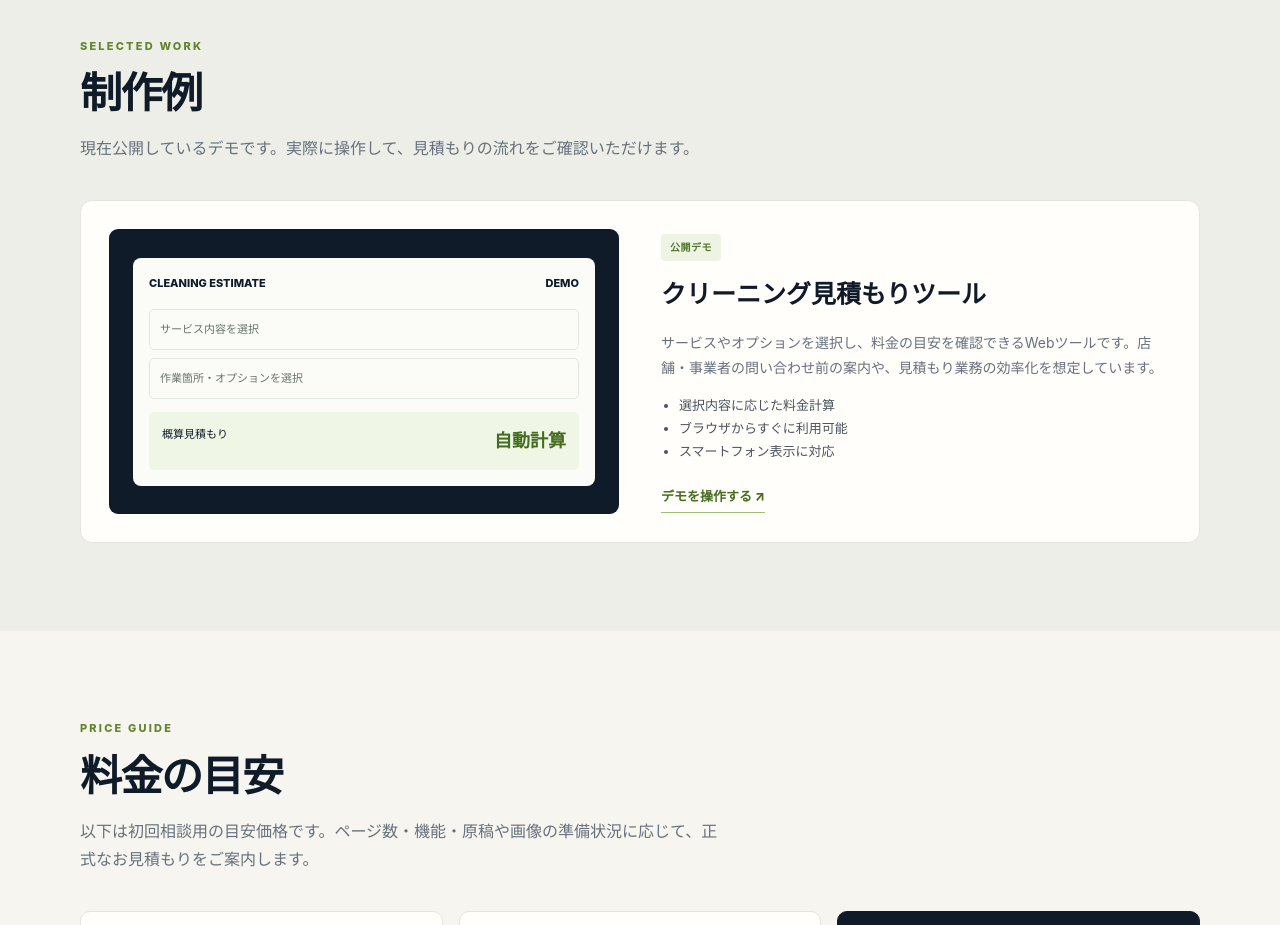
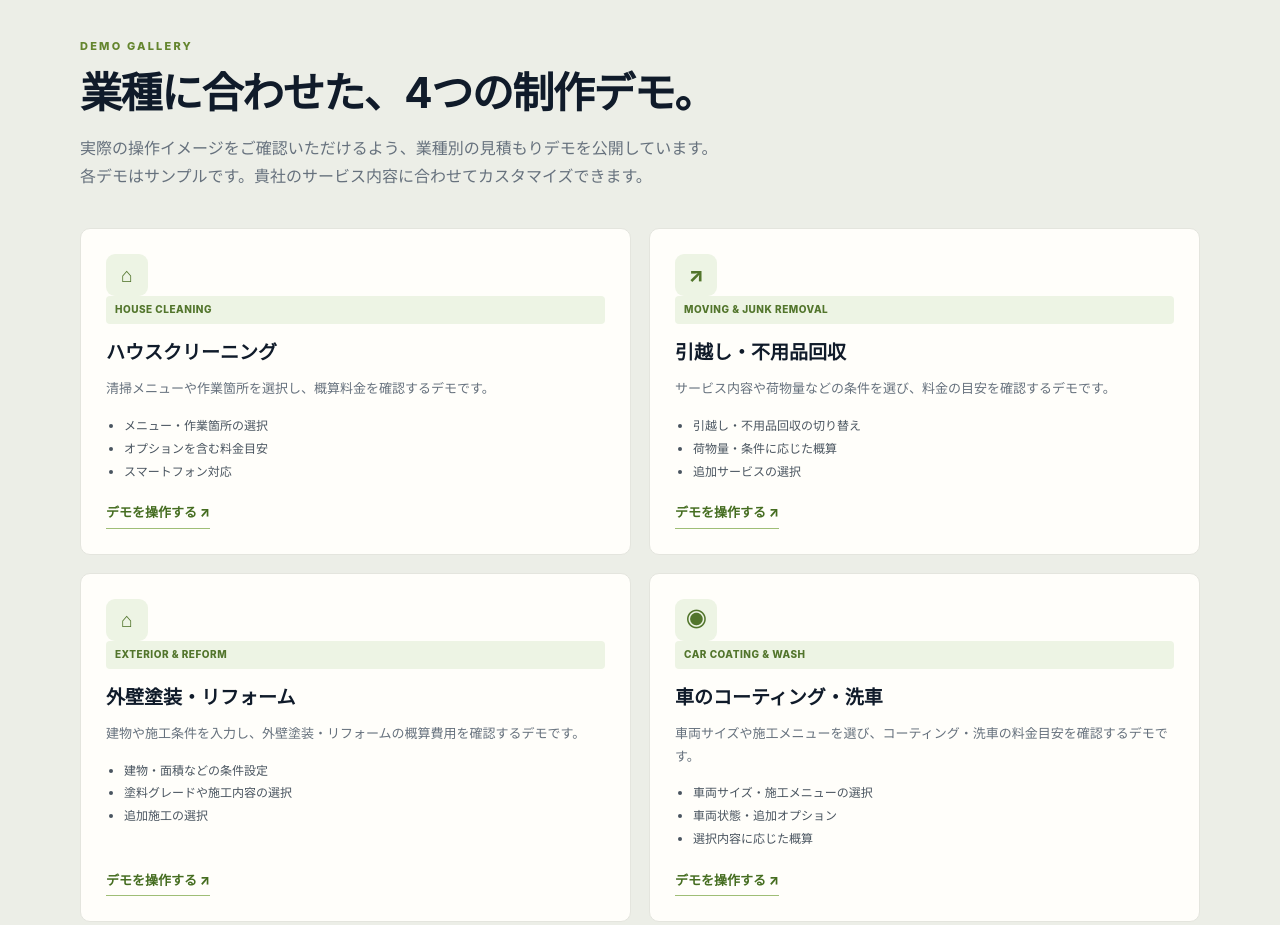
Before and after one commit to luno-creative/luno-creative.github.io, a plain HTML site: page index.html in a window 1280 px wide. Shown: the part 1500-2425 px from the top of the page. Drawn offline with Linux system fonts and the light colour scheme.

Commit message:
Improve LUNO landing page for inbound leads

```diff
--- a/index.html
+++ b/index.html
@@ -3,9 +3,9 @@
 <head>
   <meta charset="utf-8">
   <meta name="viewport" content="width=device-width, initial-scale=1">
-  <meta name="description" content="LUNO CREATIVEは、小さなお店・事業者向けにホームページや業務に役立つWebツールを制作します。">
+  <meta name="description" content="LUNO CREATIVEは、小規模事業者向けにホームページ制作・業務効率化Webツール・自動見積もりシステムを提供します。4業種のデモを公開中。">
   <meta name="theme-color" content="#101b2a">
-  <title>LUNO CREATIVE｜小さな事業に、ちょうどいいWeb制作</title>
+  <title>LUNO CREATIVE｜小さな事業に、ちょうどいいWeb制作と業務効率化</title>
   <style>
     :root{--navy:#101b2a;--navy2:#17283a;--cream:#f6f5ef;--paper:#fffefa;--green:#b9e66a;--muted:#66717d;--line:#e4e5de;--white:#fff}
     *{box-sizing:border-box}
@@ -69,6 +69,13 @@
     .work p{font-size:14px;color:var(--muted)}
     .work ul{padding-left:18px;color:#49545f;font-size:13px}
     .text-link{display:inline-flex;gap:8px;align-items:center;margin-top:10px;font-size:13px;font-weight:800;color:#456d20;text-decoration:none;border-bottom:1px solid #9fbe76;padding-bottom:4px}
+    .demo-grid{display:grid;grid-template-columns:repeat(2,1fr);gap:18px}
+    .demo-card{background:var(--paper);border:1px solid var(--line);border-radius:10px;padding:25px;display:flex;flex-direction:column;min-height:100%}
+    .demo-card h3{font-size:19px;margin:12px 0 8px}
+    .demo-card p{font-size:13px;color:var(--muted);margin:0 0 15px}
+    .demo-card ul{padding-left:18px;color:#49545f;font-size:12px;line-height:1.9;margin:0 0 18px}
+    .demo-card .text-link{margin-top:auto;align-self:flex-start}
+    .demo-icon{width:42px;height:42px;border-radius:9px;background:#edf4e4;color:#52752c;display:grid;place-items:center;font-size:20px;font-weight:850}
     .price-grid{display:grid;grid-template-columns:repeat(3,1fr);gap:16px}
     .price{background:var(--paper);border:1px solid var(--line);border-radius:10px;padding:25px}
     .price.featured{background:var(--navy);color:white;border-color:var(--navy);position:relative}
@@ -92,7 +99,7 @@
     footer{background:#0b1420;color:#aeb9c4;padding:30px 0;font-size:11px}
     .foot{display:flex;justify-content:space-between;align-items:center;gap:15px}
     .foot a{color:#d9e2e8;text-decoration:none}
-    @media(max-width:800px){.hero-inner{grid-template-columns:1fr;gap:35px;padding:65px 0}.mock{max-width:500px;margin:auto;width:100%}.cards,.price-grid{grid-template-columns:1fr}.work{grid-template-columns:1fr;gap:24px}.steps{grid-template-columns:1fr 1fr}nav{gap:13px}nav a:not(.nav-cta){display:none}}
+    @media(max-width:800px){.hero-inner{grid-template-columns:1fr;gap:35px;padding:65px 0}.mock{max-width:500px;margin:auto;width:100%}.cards,.price-grid,.demo-grid{grid-template-columns:1fr}.work{grid-template-columns:1fr;gap:24px}.steps{grid-template-columns:1fr 1fr}nav{gap:13px}nav a:not(.nav-cta){display:none}}
     @media(max-width:480px){.wrap{width:min(100% - 28px,1120px)}.nav{height:62px}.hero-inner{min-height:0;padding:58px 0}.hero p{font-size:14px}section{padding:65px 0}.work{padding:15px}.work-visual{padding:15px;min-height:230px}.steps{grid-template-columns:1fr 1fr}.foot{align-items:flex-start;flex-direction:column}}
   </style>
 </head>
@@ -155,31 +162,40 @@
   <section class="work-section" id="works">
     <div class="wrap">
       <div class="section-head">
-        <div class="kicker">SELECTED WORK</div>
-        <h2>制作例</h2>
-        <p class="lead">現在公開しているデモです。実際に操作して、見積もりの流れをご確認いただけます。</p>
+        <div class="kicker">DEMO GALLERY</div>
+        <h2>業種に合わせた、4つの制作デモ。</h2>
+        <p class="lead">実際の操作イメージをご確認いただけるよう、業種別の見積もりデモを公開しています。各デモはサンプルです。貴社のサービス内容に合わせてカスタマイズできます。</p>
       </div>
-      <article class="work">
-        <div class="work-visual">
-          <div class="mini-window">
-            <div class="mini-head"><span>CLEANING ESTIMATE</span><span>DEMO</span></div>
-            <div class="mini-field">サービス内容を選択</div>
-            <div class="mini-field">作業箇所・オプションを選択</div>
-            <div class="mini-result"><span>概算見積もり</span><strong>自動計算</strong></div>
-          </div>
-        </div>
-        <div>
-          <span class="tag">公開デモ</span>
-          <h3>クリーニング見積もりツール</h3>
-          <p>サービスやオプションを選択し、料金の目安を確認できるWebツールです。店舗・事業者の問い合わせ前の案内や、見積もり業務の効率化を想定しています。</p>
-          <ul>
-            <li>選択内容に応じた料金計算</li>
-            <li>ブラウザからすぐに利用可能</li>
-            <li>スマートフォン表示に対応</li>
-          </ul>
+      <div class="demo-grid">
+        <article class="demo-card">
+          <div class="demo-icon">⌂</div><span class="tag">HOUSE CLEANING</span>
+          <h3>ハウスクリーニング</h3>
+          <p>清掃メニューや作業箇所を選択し、概算料金を確認するデモです。</p>
+          <ul><li>メニュー・作業箇所の選択</li><li>オプションを含む料金目安</li><li>スマートフォン対応</li></ul>
           <a class="text-link" href="https://luno-creative.github.io/cleaning-estimate-demo/" target="_blank" rel="noopener">デモを操作する ↗</a>
-        </div>
-      </article>
+        </article>
+        <article class="demo-card">
+          <div class="demo-icon">↗</div><span class="tag">MOVING &amp; JUNK REMOVAL</span>
+          <h3>引越し・不用品回収</h3>
+          <p>サービス内容や荷物量などの条件を選び、料金の目安を確認するデモです。</p>
+          <ul><li>引越し・不用品回収の切り替え</li><li>荷物量・条件に応じた概算</li><li>追加サービスの選択</li></ul>
+          <a class="text-link" href="https://luno-creative.github.io/moving-junk-estimate-demo/" target="_blank" rel="noopener">デモを操作する ↗</a>
+        </article>
+        <article class="demo-card">
+          <div class="demo-icon">⌂</div><span class="tag">EXTERIOR &amp; REFORM</span>
+          <h3>外壁塗装・リフォーム</h3>
+          <p>建物や施工条件を入力し、外壁塗装・リフォームの概算費用を確認するデモです。</p>
+          <ul><li>建物・面積などの条件設定</li><li>塗料グレードや施工内容の選択</li><li>追加施工の選択</li></ul>
+          <a class="text-link" href="https://luno-creative.github.io/exterior-reform-estimate-demo/" target="_blank" rel="noopener">デモを操作する ↗</a>
+        </article>
+        <article class="demo-card">
+          <div class="demo-icon">◉</div><span class="tag">CAR COATING &amp; WASH</span>
+          <h3>車のコーティング・洗車</h3>
+          <p>車両サイズや施工メニューを選び、コーティング・洗車の料金目安を確認するデモです。</p>
+          <ul><li>車両サイズ・施工メニューの選択</li><li>車両状態・追加オプション</li><li>選択内容に応じた概算</li></ul>
+          <a class="text-link" href="https://luno-creative.github.io/car-coating-estimate-demo/" target="_blank" rel="noopener">デモを操作する ↗</a>
+        </article>
+      </div>
     </div>
   </section>
 
@@ -237,10 +253,10 @@
         <h2>まずは、やりたいことを<br>聞かせてください。</h2>
         <p>「ホームページが必要」「見積もりを自動化したい」など、まだ内容が固まっていなくても大丈夫です。ご相談内容を確認し、できることをご案内します。</p>
         <div class="actions">
-          <a class="btn btn-primary" href="https://github.com/luno-creative" target="_blank" rel="noopener">LUNO CREATIVE に連絡・相談 ↗</a>
-          <a class="btn btn-ghost" href="https://luno-creative.github.io/cleaning-estimate-demo/" target="_blank" rel="noopener">デモを見る</a>
+          <span class="btn btn-primary" aria-disabled="true">お問い合わせ窓口準備中</span>
+          <a class="btn btn-ghost" href="#works">4つのデモを見る</a>
         </div>
-        <p style="font-size:11px;margin-top:18px">※連絡先の導線は、公開前に実際に返信できるメールアドレスまたは問い合わせフォームへ変更してください。</p>
+        <p style="font-size:11px;margin-top:18px">※お問い合わせ窓口は準備中です。受付方法が確定次第、このページにフォームを設置します。</p>
       </div>
     </div>
   </section>
```
